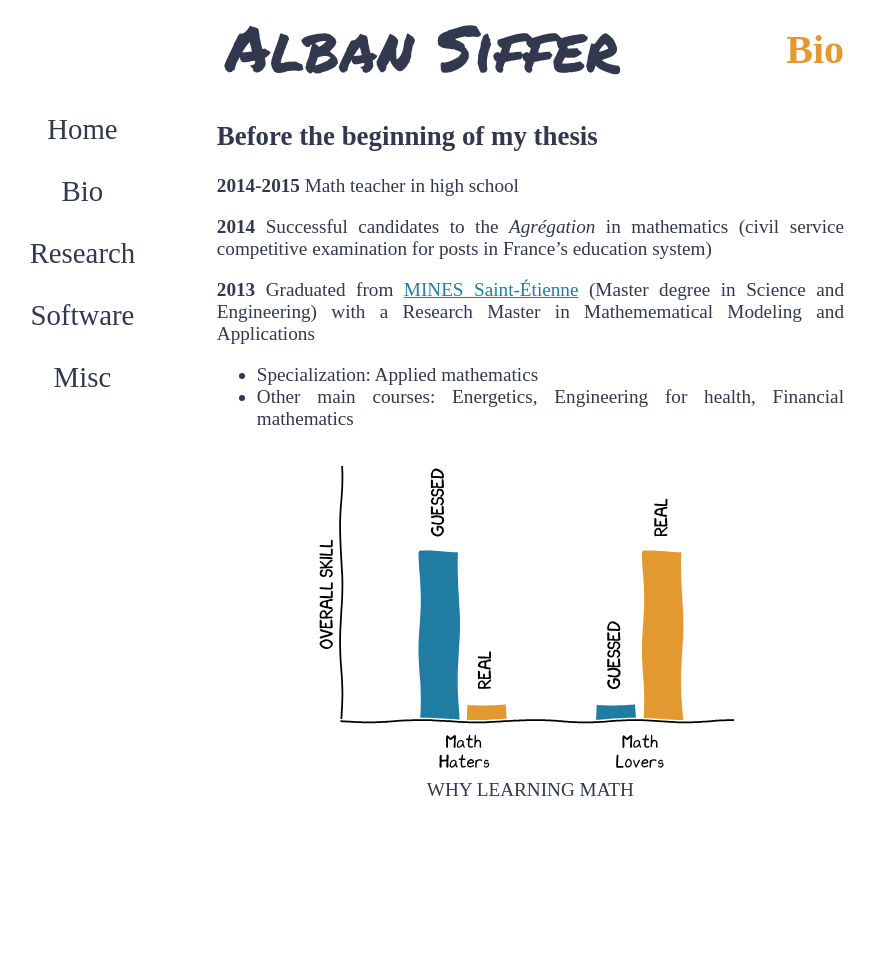
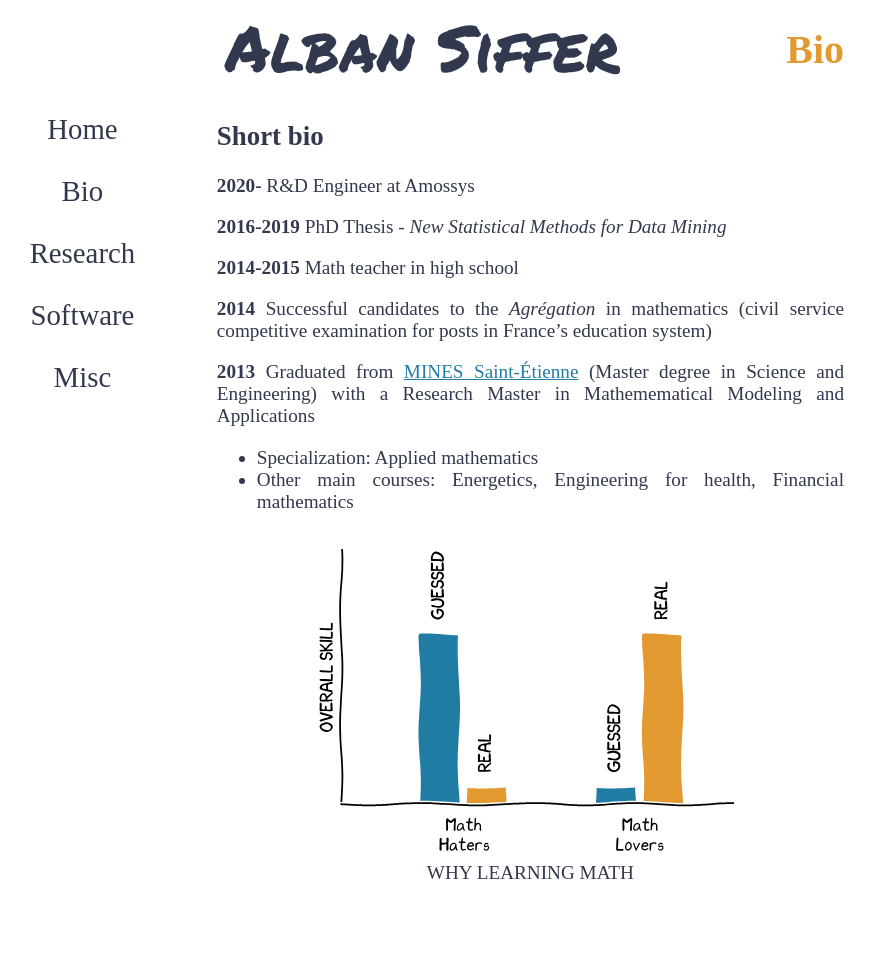
Before and after one commit to asiffer/bio, a Jekyll site: the page built from _pages/01_bio.md, in a window 1280 px wide. Shown: the whole page, without its empty margins (244-1119 px from the left). Built offline with Jekyll 4.4.1, drawn with Linux system fonts in a browser that asks for light colours; nearby versions of some CDN libraries; some web fonts are replaced; before the commit the page ends 900 px from its top, so only the background shows below that.

Commit message:
update bio

```diff
--- a/_pages/01_bio.md
+++ b/_pages/01_bio.md
@@ -4,8 +4,11 @@ title: Bio
 permalink: /bio/
 ---
 
-## Before the beginning of my thesis
+## Short bio
 
+**2020-** R&D Engineer at Amossys
+
+**2016-2019** PhD Thesis - *New Statistical Methods for Data Mining*
 
 **2014-2015** Math teacher in high school
 
```
